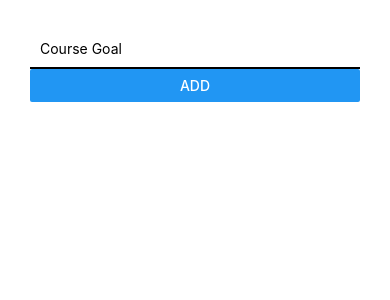
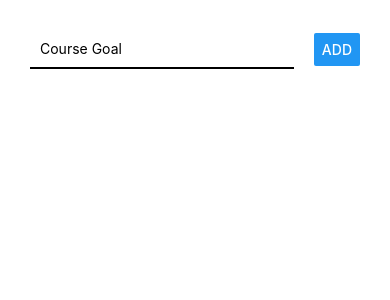
Before and after one commit to stephangriesel/appextend-reactnative, a React Native app: screen / in a window 390 px wide. Shown: the top 300 px of the page. Built offline with nearby package versions, Linux system fonts and the light colour scheme.

Commit message:
updates styles, add flexbox

```diff
--- a/App.js
+++ b/App.js
@@ -4,10 +4,10 @@
 export default function App() {
   return (
     <View style={{ padding: 30 }}>
-      <View>
+      <View style={{ flexDirection: 'row', justifyContent: 'space-between', alignItems: 'center' }}>
         <TextInput
           placeholder="Course Goal"
-          style={{ borderBottomColor: 'black', borderBottomWidth: 2, padding: 10 }}
+          style={{ width: '80%', borderBottomColor: 'black', borderBottomWidth: 2, padding: 10 }}
         />
         <Button title="ADD" />
       </View>
```
